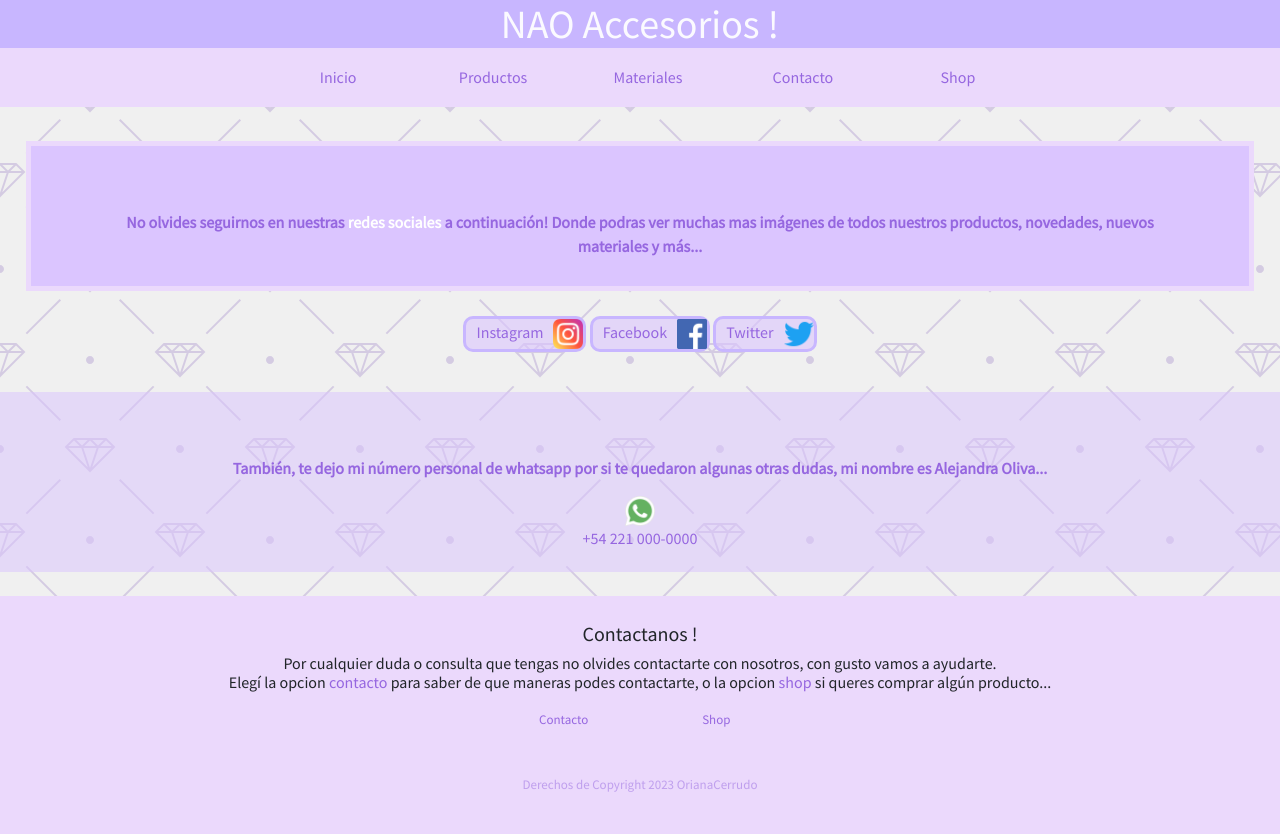
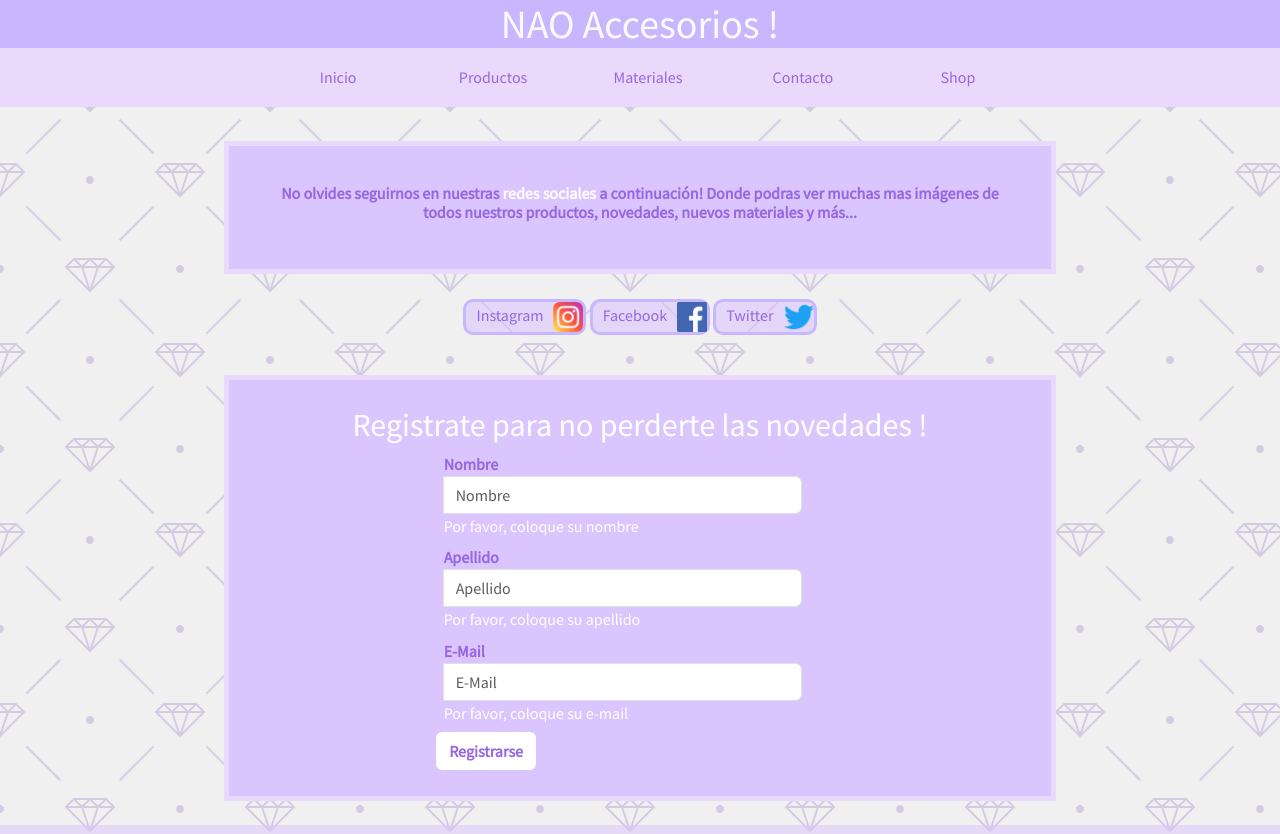
Before and after one commit to orianacerrudo/GemasyBrillos, a website: page paginas/contacto.html in a window 1280 px wide. Shown: the top 834 px of the page. Drawn offline with nearby package versions, Linux system fonts and the light colour scheme.

Commit message:
termine la pagina contacto

```diff
--- a/paginas/contacto.html
+++ b/paginas/contacto.html
@@ -74,11 +74,11 @@
     <main>
       <div>
         <div id="fondo-contacto">
-          <p class="h2-contacto">
+          <h6 class="h2-contacto">
             No olvides seguirnos en nuestras <span>redes sociales</span> a
             continuación! Donde podras ver muchas mas imágenes de todos nuestros
             productos, novedades, nuevos materiales y más...
-          </p>
+          </h6>
         </div>
       </div>
       <div id="redes">
@@ -108,6 +108,108 @@
             />
           </li>
         </ul>
+      </div>
+      <br />
+      <div class="container-fluid fondo-form">
+        <div class="row">
+          <h2 class="h2-form">Registrate para no perderte las novedades !</h2>
+        </div>
+        <div class="container">
+          <div class="row">
+            <div class="newsletter-form col-md-12">
+              <form
+                id="newsletter-signup"
+                action=""
+                class="col-md-6 col-md-offset-2"
+              >
+                <div class="form-group has-feedback">
+                  <label
+                    for="first-name"
+                    class="control-label col-md-3 col-md-offset-1"
+                    >Nombre</label
+                  >
+                  <div class="input-group col-md-8">
+                    <span class="input-group-addon"
+                      ><i class="glyphicon glyphicon-user"></i
+                    ></span>
+                    <input
+                      id="first-name"
+                      type="text"
+                      Please
+                      provide
+                      your
+                      first
+                      name
+                      class="form-control"
+                      name="first-name"
+                      placeholder="Nombre"
+                    />
+                  </div>
+                  <span
+                    id="first-name-validation"
+                    class="help-block col-md-8 col-md-offset-4"
+                    >Por favor, coloque su nombre</span
+                  >
+                </div>
+                <div class="form-group has-feedback">
+                  <label
+                    for="last-name"
+                    class="col-md-3 control-label col-md-offset-1"
+                    >Apellido</label
+                  >
+                  <div class="input-group col-md-8">
+                    <span class="input-group-addon"
+                      ><i class="glyphicon glyphicon-user"></i
+                    ></span>
+                    <input
+                      id="last-name"
+                      type="text"
+                      class="form-control"
+                      name="last-name"
+                      placeholder="Apellido"
+                    />
+                  </div>
+                  <span
+                    id="last-name-validation"
+                    class="help-block col-md-8 col-md-offset-4"
+                    >Por favor, coloque su apellido</span
+                  >
+                </div>
+                <div class="form-group has-feedback">
+                  <label
+                    for="email"
+                    class="col-md-3 control-label col-md-offset-1"
+                    >E-Mail</label
+                  >
+                  <div class="input-group col-md-8">
+                    <span class="input-group-addon"
+                      ><i class="glyphicon glyphicon-envelope"></i
+                    ></span>
+                    <input
+                      id="email"
+                      type="email"
+                      class="form-control"
+                      name="email"
+                      placeholder="E-Mail"
+                    />
+                  </div>
+                  <span
+                    id="email-validation"
+                    class="help-block col-md-8 col-md-offset-4"
+                    >Por favor, coloque su e-mail</span
+                  >
+                </div>
+                <button
+                  id="newsletter-submit"
+                  type="submit"
+                  class="btn .btn-default col-md-offset-4 boton-form"
+                >
+                  Registrarse <i class="fa fa-paper-plane"></i>
+                </button>
+              </form>
+            </div>
+          </div>
+        </div>
       </div>
       <br />
       <div>
--- /dev/null
+++ b/scss/_form.scss
@@ -0,0 +1,25 @@
+.fondo-form {
+  background-color: #dbc5ff;
+  width: 95%;
+  border-style: solid;
+  border-color: #ebd9fc;
+  border-width: 5px;
+  padding: 2%;
+}
+.h2-form {
+  color: white;
+  text-align: center;
+  margin: auto;
+}
+.control-label {
+  color: $violetafuerte;
+  font-weight: bold;
+}
+.form-group {
+  margin: 2%;
+}
+.boton-form {
+  color: $violetafuerte;
+  font-weight: bold;
+  background-color: white;
+}
--- a/scss/_general.scss
+++ b/scss/_general.scss
@@ -130,12 +130,12 @@ h3 {
 }
 #fondo-contacto {
   background-color: #dbc5ff;
-  height: 150px;
+  height: auto;
   margin: 2%;
   border-style: solid;
   border-color: #ebd9fc;
   border-width: 5px;
-  padding: 5%;
+  padding: 3%;
 }
 #redes {
   text-align: center;
@@ -152,9 +152,9 @@ h3 {
 }
 #fondo-contacto2 {
   width: 100%;
-  height: 180px;
+  height: auto;
   background-color: rgba(219, 197, 255, 0.5137254902);
-  padding: 5%;
+  padding: 3%;
 }
 #whatsapp {
   text-align: center;
--- a/scss/_mediaqueries.scss
+++ b/scss/_mediaqueries.scss
@@ -24,6 +24,16 @@
   #link {
     padding: 2%;
     margin: 4%;
+  }
+  #fondo-contacto {
+    width: 75%;
+    margin: 2% auto;
+  }
+  .fondo-form {
+    width: 75%;
+  }
+  .newsletter-form {
+    margin: 0% 22%;
   }
 }
 
@@ -81,6 +91,12 @@
   #links {
     margin-bottom: 25px;
   }
+  #fondo-contacto {
+    width: 65%;
+  }
+  .fondo-form {
+    width: 65%;
+  }
 
   /* pagina productos */
   .h2-p-m-s {
--- a/scss/style.scss
+++ b/scss/style.scss
@@ -2,5 +2,6 @@
 @import "globals";
 @import "navbar";
 @import "general";
+@import "form";
 @import "footer";
 @import "mediaqueries";
```
Also changed, not shown: css/style.css, 1 other file.
